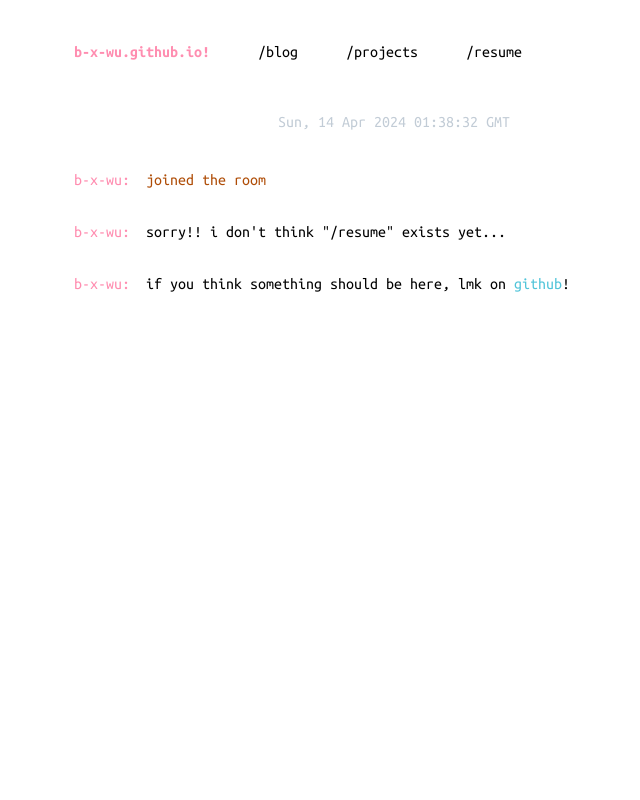
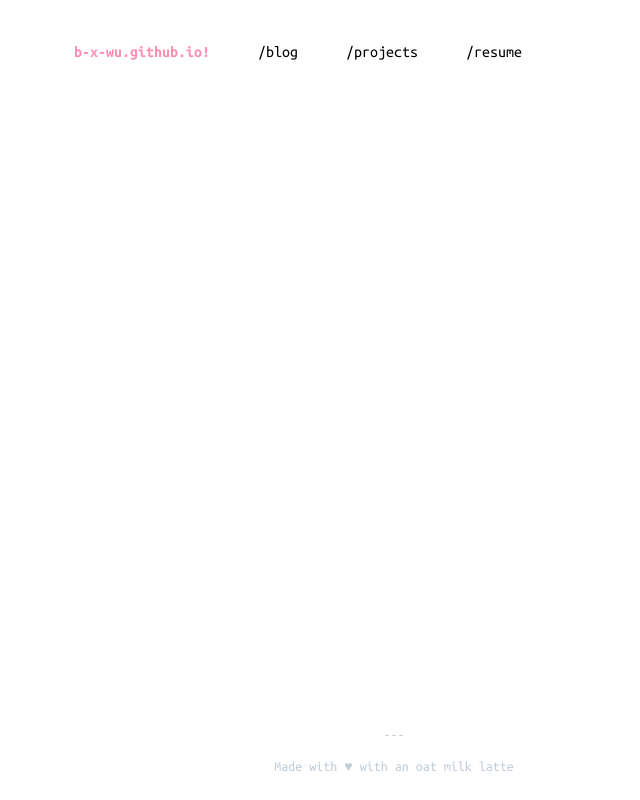
Before and after one commit to b-x-wu/b-x-wu.github.io, a React app: page /resume in a window 1280 px wide. Shown: the whole page, without its empty margins (246-886 px from the left). Built offline with nearby package versions, Linux system fonts and the light colour scheme.

Commit message:
feat: add footer

```diff
--- a/src/Router.tsx
+++ b/src/Router.tsx
@@ -3,12 +3,14 @@ import { BrowserRouter, Routes, Route } from 'react-router-dom';
 import Layout from './components/Layout';
 import Error404 from './routes/Error404';
 import Home from './routes/Home';
+import Resume from './routes/Resume';
 
 const Router = (
     <BrowserRouter>
         <Routes>
             <Route element={<Layout />}>
                 <Route index element={<Home />} />
+                <Route path='resume' element={<Resume />} />
                 <Route path='*' element={<Error404 />} />
             </Route>
         </Routes>
--- /dev/null
+++ b/src/components/Footer.tsx
@@ -0,0 +1,16 @@
+import React from 'react';
+
+const Footer: React.FC = () => {
+    return (
+        <div className='absolute bottom-0 w-full flex flex-col content-center gap-y-3 p-6 text-disabled text-sm'>
+            <div className='mx-auto w-fit'>---</div>
+            <div className='mx-auto w-fit'>
+                <span>Made with </span>
+                <span aria-labelledby='love'>♥</span>
+                <span> with an oat milk latte</span>
+            </div>
+        </div>
+    );
+};
+
+export default Footer;
--- a/src/components/Layout.tsx
+++ b/src/components/Layout.tsx
@@ -1,13 +1,15 @@
 import React from 'react';
 import Header from './Header';
 import { Outlet } from 'react-router-dom';
+import Footer from './Footer';
 
 const Layout: React.FC = () => {
     return (
         <div className='flex items-center justify-center'>
-            <div className='h-screen w-160 max-w-4/5'>
+            <div className='relative h-screen w-160 max-w-4/5'>
                 <Header />
                 <Outlet />
+                <Footer />
             </div>
         </div>
     );
--- /dev/null
+++ b/src/routes/Resume.tsx
@@ -0,0 +1,12 @@
+import React from 'react';
+import { useTitle } from '../hooks';
+
+const Resume: React.FC = () => {
+    useTitle('b-x-wu | Resume');
+
+    return (
+        <></>
+    );
+};
+
+export default Resume;
```
